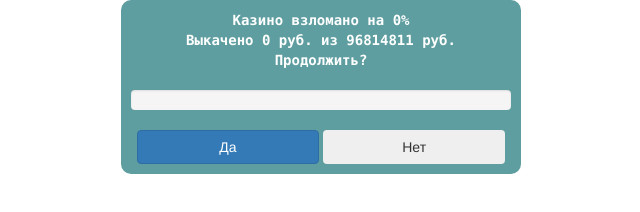
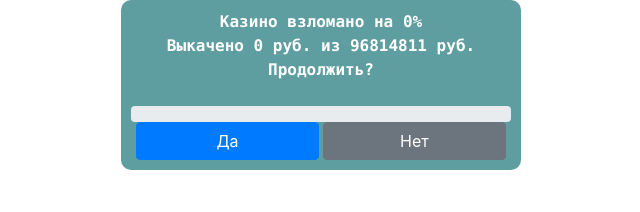
Before and after one commit to platofff/vzlomCASINO, a plain HTML site: page index.html in a window 1280 px wide. Shown: the whole page, without its empty margins (319-959 px from the left). Drawn offline with nearby package versions, Linux system fonts and the light colour scheme.

Commit message:
Update index.html

```diff
--- a/index.html
+++ b/index.html
@@ -3,7 +3,7 @@
 	<head>
 		<meta charset="UTF-8">
 		<meta name="viewport" content="width=device-width, initial-scale=1.0">
-		<link rel="stylesheet" href="https://stackpath.bootstrapcdn.com/bootstrap/3.4.1/css/bootstrap.min.css" integrity="sha384-HSMxcRTRxnN+Bdg0JdbxYKrThecOKuH5zCYotlSAcp1+c8xmyTe9GYg1l9a69psu" crossorigin="anonymous">
+		<link rel="stylesheet" href="https://stackpath.bootstrapcdn.com/bootstrap/4.5.2/css/bootstrap.min.css" integrity="sha384-JcKb8q3iqJ61gNV9KGb8thSsNjpSL0n8PARn9HuZOnIxN0hoP+VmmDGMN5t9UJ0Z" crossorigin="anonymous">
 		<link rel="stylesheet" href="styles.css">
 		<link rel="image" href="image.png">
 		<title>взлом КАЗИНО</title>
```
